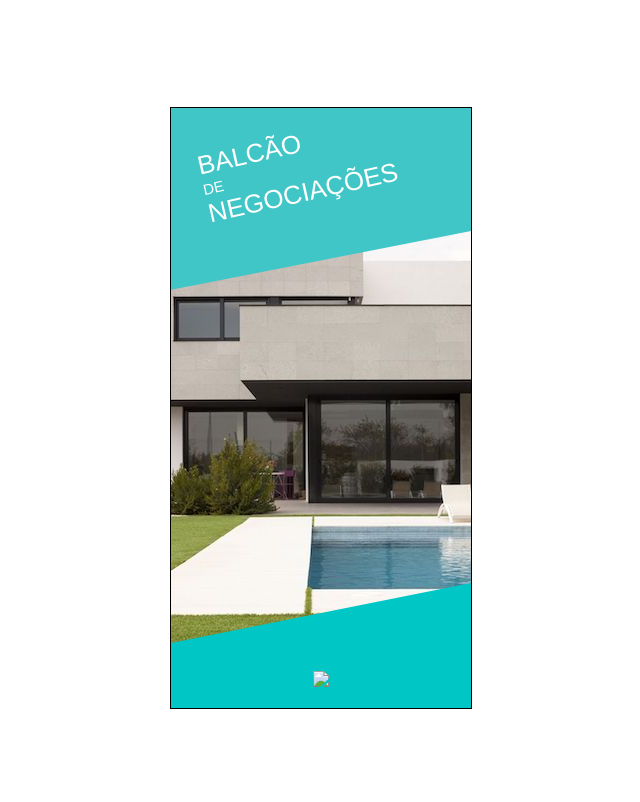
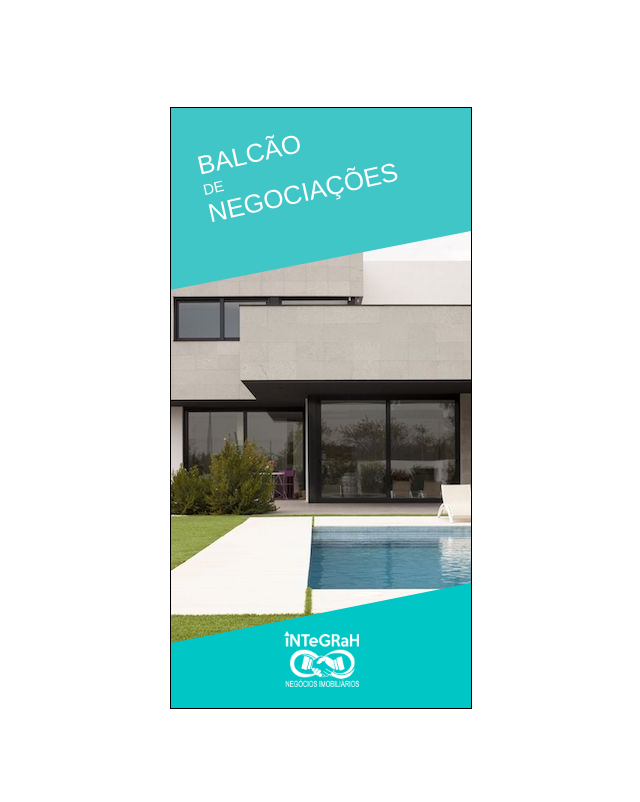
Before and after one commit to henriquedelimap/anuncio-integrah, a plain HTML site: page index.html in a window 1280 px wide. Shown: the whole page, without its empty margins (319-959 px from the left). Drawn offline with nearby package versions, Linux system fonts and the light colour scheme; a web font is replaced by a local one.

Commit message:
Update index.html

```diff
--- a/index.html
+++ b/index.html
@@ -42,7 +42,7 @@
         </div>
 
         <div id="logo">
-            <img src="assets/img/logo.jpg">
+            <img src="assets/img/logo.png" alt=>
         </div>
 
     </section>
```
